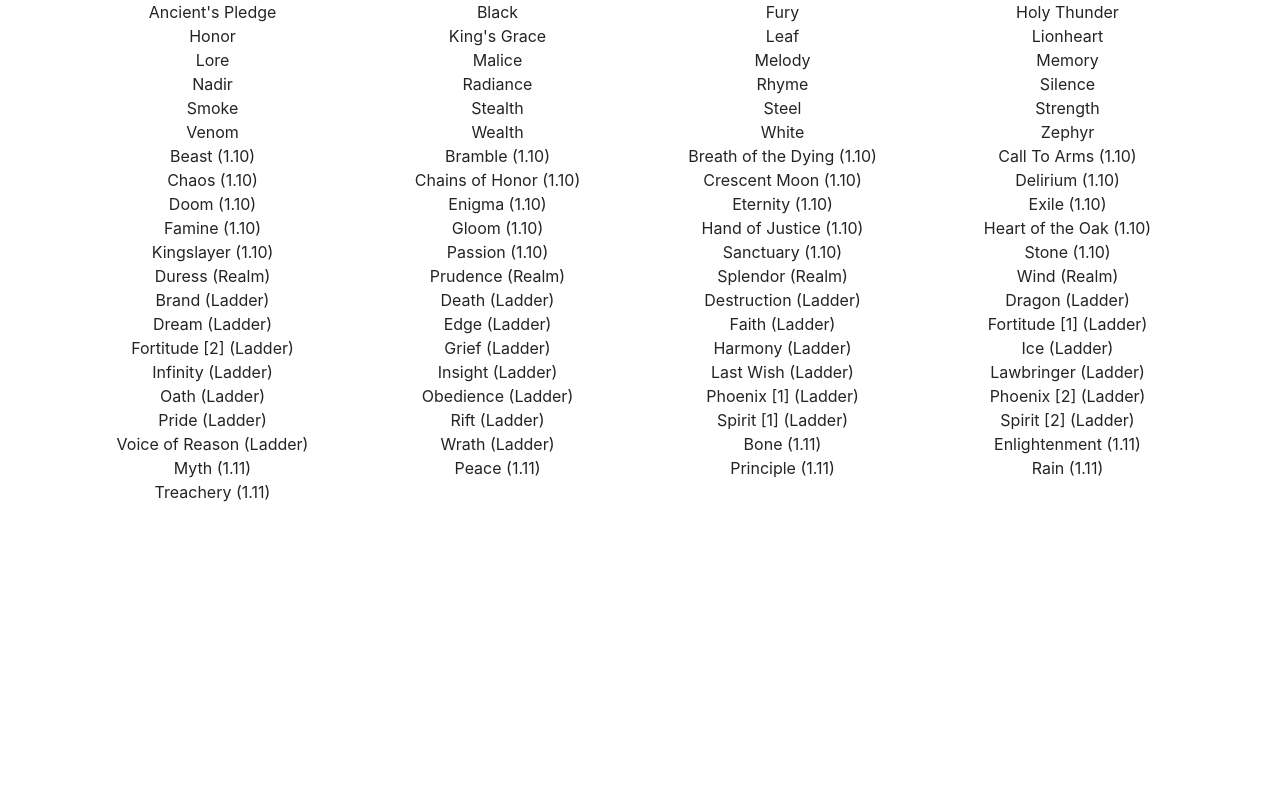
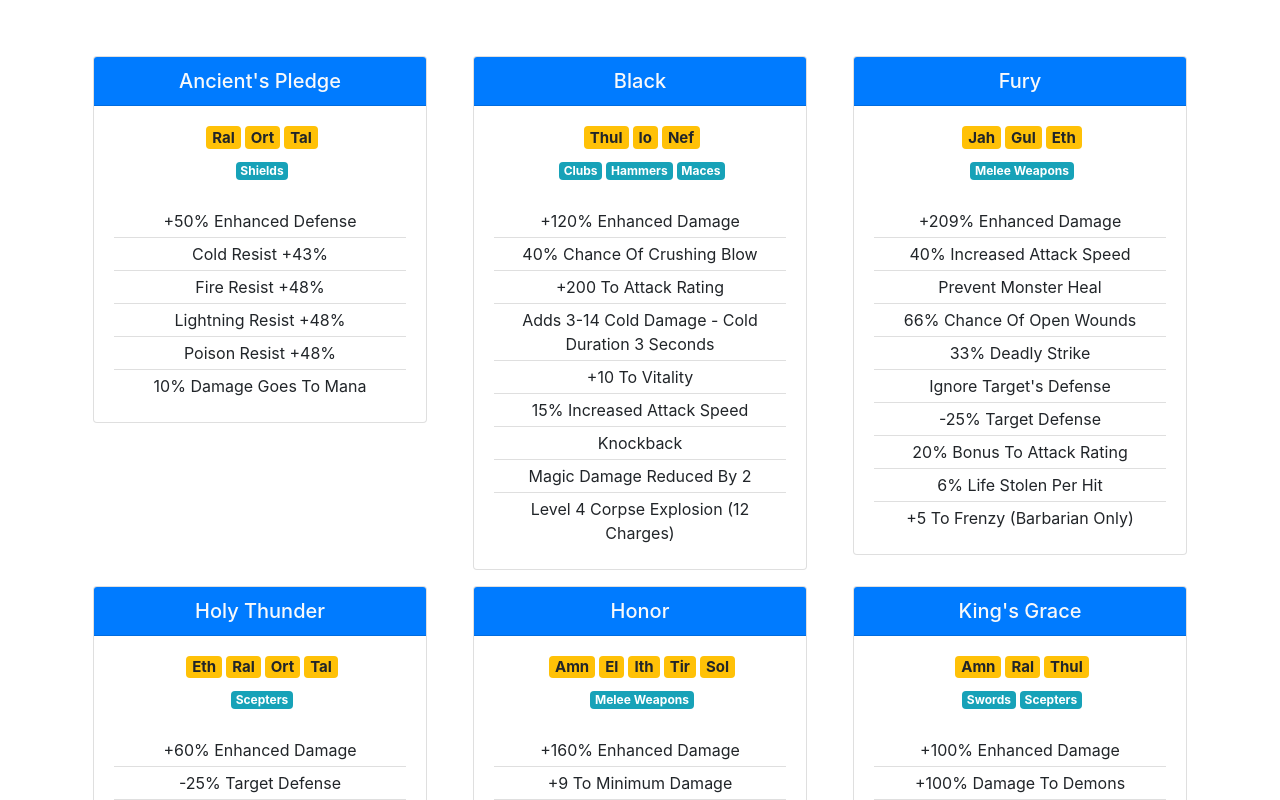
Before and after one commit to akellan/d2-web, a React (Create React App) app: page / in a window 1280 px wide. Shown: the top 800 px of the page. Built offline with nearby package versions, Linux system fonts and the light colour scheme.

Commit message:
feat: add runes, types, stats

```diff
--- a/src/App.tsx
+++ b/src/App.tsx
@@ -5,10 +5,39 @@ import { Runewords } from "./data/runewords";
 function App() {
   return (
     <div className="App">
-      <div className="container">
-        <div className="row row-cols-1 row-cols-sm-2 row-cols-md-4">
-          {Runewords.map((runeword) => (
-            <div className="col">{runeword.name}</div>
+      <div className="container pt-5 pb-5">
+        <div className="row row-cols-3">
+          {Runewords.map((runeword, index) => (
+            <div key={index} className="col">
+              <div className="card m-2">
+                <div className="card-header bg-primary text-light h5">
+                  {runeword.name}
+                </div>
+                <div className="card-body">
+                  <div className="d-flex justify-content-center h5">
+                    {runeword.runes.map((rune, index) => (
+                      <span key={index} className="badge badge-warning ml-1">
+                        {rune}
+                      </span>
+                    ))}
+                  </div>
+                  <div>
+                    {runeword.types.map((type, index) => (
+                      <span key={index} className="badge badge-info ml-1">
+                        {type}
+                      </span>
+                    ))}
+                  </div>
+                  <ul className="list-group list-group-flush mt-4">
+                    {runeword.stats.map((stat, index) => (
+                      <li key={index} className="list-group-item p-1">
+                        {stat}
+                      </li>
+                    ))}
+                  </ul>
+                </div>
+              </div>
+            </div>
           ))}
         </div>
       </div>
```
